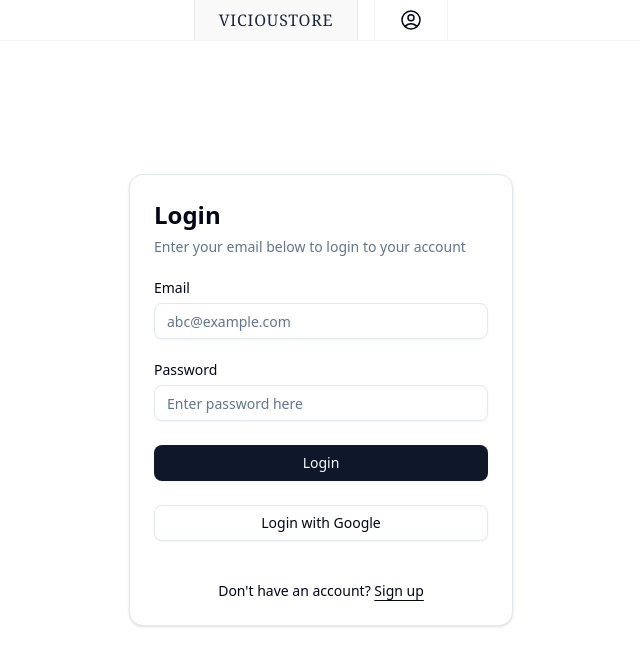
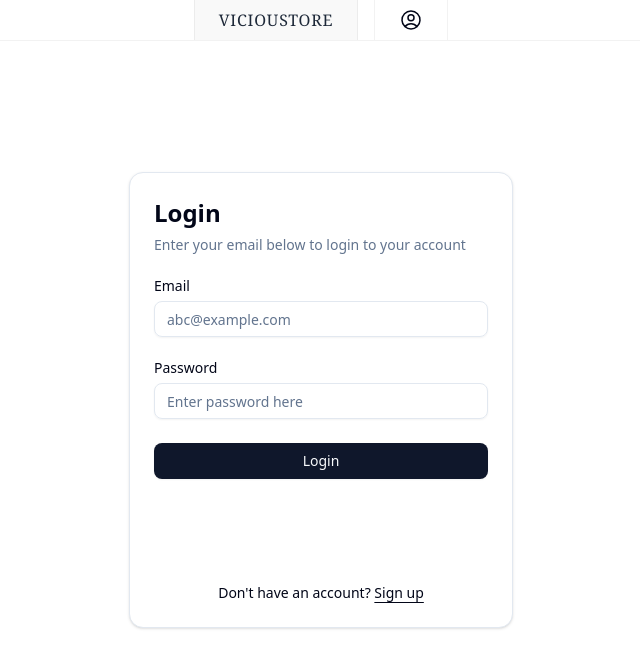
Before and after one commit to viciousircle/MSMS-CNWEB, a React (Vite) app in the folder frontend/: page /login in a window 1280 px wide. Shown: the top 668 px of the page, without its empty margins (319-959 px from the left). Built offline with nearby package versions, Linux system fonts and the light colour scheme.

Commit message:
Update LogIn.jsx

```diff
--- a/frontend/src/pages/Auth/LogIn.jsx
+++ b/frontend/src/pages/Auth/LogIn.jsx
@@ -11,8 +11,17 @@ import {
 import { Input } from '@/components/ui/input';
 import { Label } from '@/components/ui/label';
 import { useLogin } from '@/hooks/useLogin.hook';
+import { GoogleOAuthProvider, GoogleLogin } from '@react-oauth/google';
 
-const LoginForm = ({ formData, handleChange, loading, error, onSubmit }) => (
+const LoginForm = ({
+    formData,
+    handleChange,
+    loading,
+    error,
+    onSubmit,
+    handleGoogleSuccess,
+    handleGoogleError,
+}) => (
     <form onSubmit={onSubmit}>
         <div className="flex flex-col gap-6">
             <FormField
@@ -41,9 +50,19 @@ const LoginForm = ({ formData, handleChange, loading, error, onSubmit }) => (
                 {loading ? 'Logging in...' : 'Login'}
             </Button>
 
-            <Button variant="outline" className="w-full" type="button">
-                Login with Google
-            </Button>
+            <GoogleOAuthProvider clientId="307929468741-krtae45ju48n573oouj2ksg61pm2p8li.apps.googleusercontent.com">
+                <div className="flex justify-center">
+                    <GoogleLogin
+                        onSuccess={handleGoogleSuccess}
+                        onError={handleGoogleError}
+                        useOneTap={false}
+                        width={330}
+                        theme="neutral"
+                        shape="square"
+                        text="continue_with"
+                    />
+                </div>
+            </GoogleOAuthProvider>
 
             <SignupLink />
         </div>
@@ -82,7 +101,7 @@ const ErrorMessage = ({ message }) => (
 
 const SignupLink = () => (
     <div className="mt-4 text-center text-sm">
-        Don&apos;t have an account?{' '}
+        Don't have an account?{' '}
         <a href="/signup" className="underline underline-offset-4">
             Sign up
         </a>
@@ -100,6 +119,41 @@ const LogIn = ({ className, ...props }) => {
     const handleSubmit = async (e) => {
         e.preventDefault();
         await login(formData);
+    };
+
+    const handleGoogleSuccess = async (credentialResponse) => {
+        try {
+            const response = await fetch(
+                'http://localhost:5678/api/users/google',
+                {
+                    method: 'POST',
+                    headers: {
+                        'Content-Type': 'application/json',
+                    },
+                    body: JSON.stringify({
+                        credential: credentialResponse.credential,
+                    }),
+                }
+            );
+
+            const data = await response.json();
+
+            if (!response.ok) {
+                throw new Error(data.message || 'Google authentication failed');
+            }
+
+            console.log('Google login successful', data);
+            localStorage.setItem('token', data.token);
+            window.location.href = '/';
+        } catch (error) {
+            console.error('Google login error:', error);
+            // You might want to set an error state here to display to the user
+        }
+    };
+
+    const handleGoogleError = () => {
+        console.error('Google login failed');
+        // You might want to set an error state here to display to the user
     };
 
     return (
@@ -123,6 +177,8 @@ const LogIn = ({ className, ...props }) => {
                                 loading={loading}
                                 error={error}
                                 onSubmit={handleSubmit}
+                                handleGoogleSuccess={handleGoogleSuccess}
+                                handleGoogleError={handleGoogleError}
                             />
                         </CardContent>
                     </Card>
```
